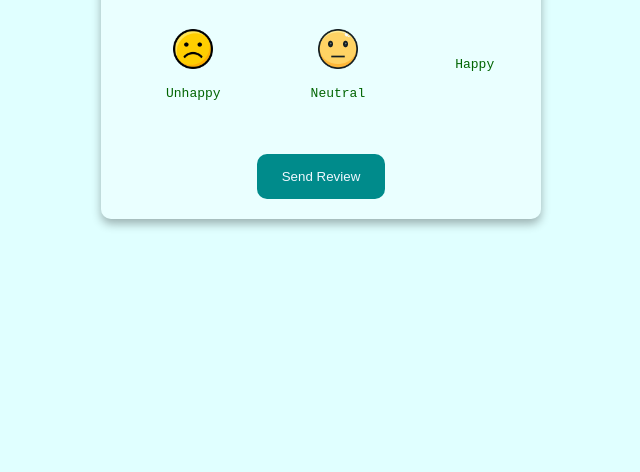
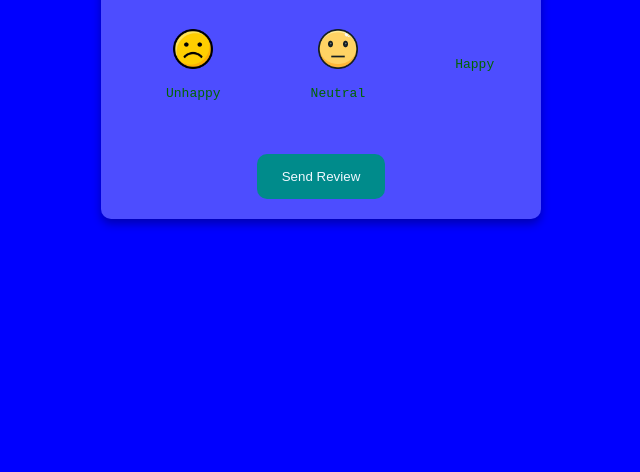
Before and after one commit to tayyaba-ali/Feedback-UI, a plain HTML site: page index.html in a window 1280 px wide. Shown: the part 328-800 px from the top of the page, without its empty margins (319-959 px from the left). Drawn offline with Linux system fonts and the light colour scheme.

Commit message:
trying to see the change

```diff
--- a/style.css
+++ b/style.css
@@ -1,7 +1,8 @@
 
 body{
     margin: 0;
-    background-color: lightcyan;
+    /* background-color: lightcyan; */
+    background-color: blue;
     color: darkgreen;
     min-height: 100vh;
     display: flex;
```
